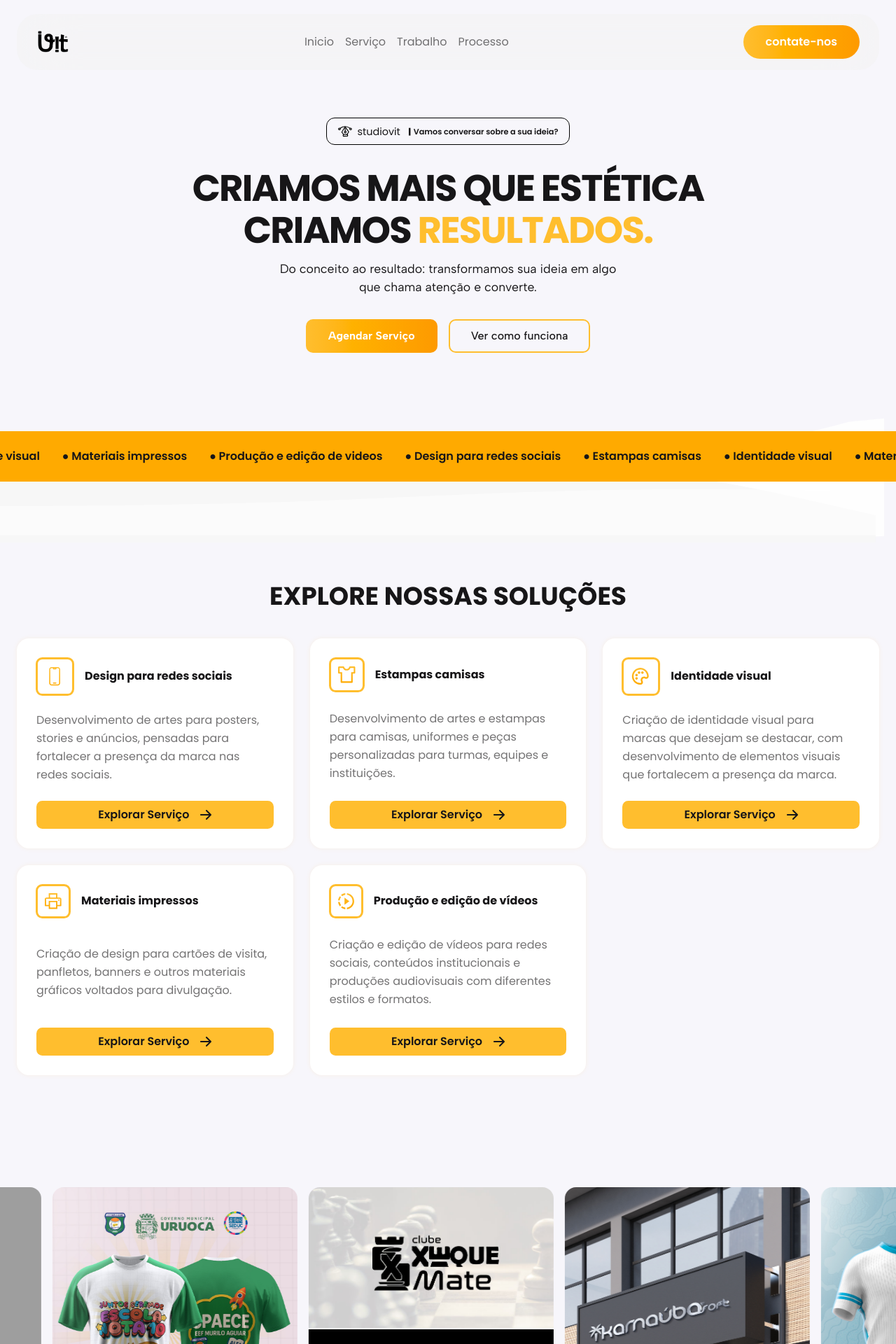
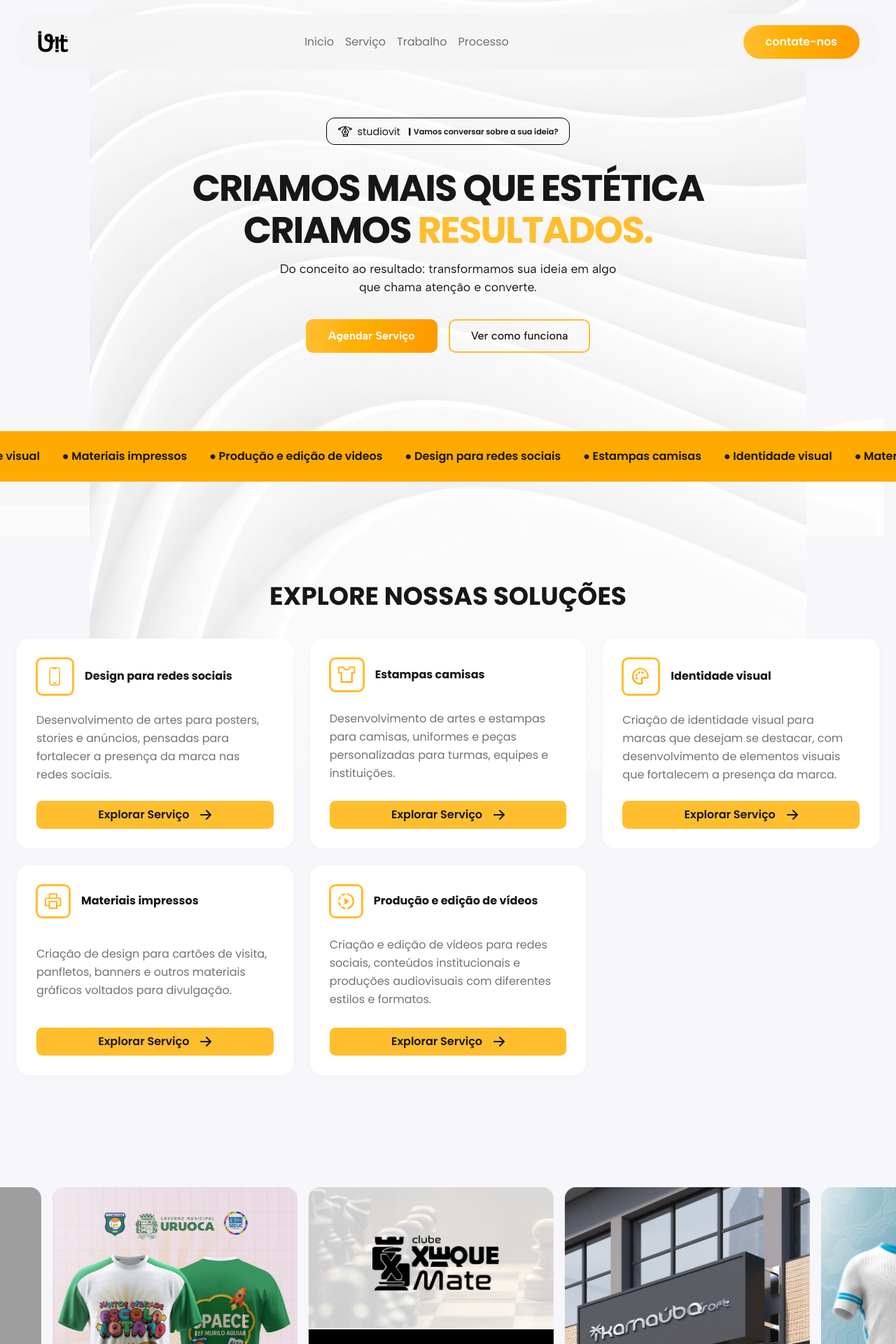
Before and after one commit to felipinx7/studiovit, a React (Vite) app: page / in a window 1280 px wide. Shown: the top 1920 px of the page at 70% size. Built offline with nearby package versions, Linux system fonts and the light colour scheme; grey boxes are pictures that could not be loaded.

Commit message:
feat: mudanças de responsividade e correção do layout

```diff
--- a/src/assets/image/index.ts
+++ b/src/assets/image/index.ts
@@ -12,6 +12,7 @@ import foto08 from './foto08.jpg'
 import foto09 from './foto09.jpg'
 import foto10 from './foto-meninos.png'
 import foto11 from './foto-mirim.png'
+import fundoOnda from "./ondas-imagem.png"
 
 export {
   logoVit,
@@ -28,4 +29,5 @@ export {
   foto09,
   foto10,
   foto11,
+  fundoOnda
 }
--- a/src/pages/sections/secao-explorar.tsx
+++ b/src/pages/sections/secao-explorar.tsx
@@ -3,8 +3,8 @@ import { textoCardSolucao } from '../../constants/texto-card-solucao'
 
 export function SecaoExplorar() {
   return (
-    <section id='servico' className="flex w-full items-start justify-center px-5 py-36 md:px-6 max-md:py-10">
-      <div className="flex w-full max-w-[1280px] flex-col items-center justify-between gap-10">
+    <section id='servico' z-10 className="flex w-full relativej items-start justify-center px-5 py-36 md:px-6 max-md:py-10">
+      <div className="flex w-full max-w-[1280px] z-10 flex-col items-center justify-between gap-10">
         {/* Conatiner de texto */}
         <div data-aos="fade-right" className="flex w-full justify-center max-md:pt-12 text-center text-4xl font-bold">
           <h1>EXPLORE NOSSAS SOLUÇÕES</h1>
--- a/src/pages/sections/secao-inicio.tsx
+++ b/src/pages/sections/secao-inicio.tsx
@@ -1,5 +1,4 @@
-import { ondas } from '../../assets/image'
-import { LinhaServicos } from '../../components/layout/linha-servicos'
+import { fundoOnda, ondas } from '../../assets/image'
 import { CardApresentacao } from '../../components/ui/card-apresentacao'
 
 export function SecaoInicio() {
@@ -49,6 +48,7 @@ export function SecaoInicio() {
         alt=""
       />
 
+      <img src={fundoOnda} className="absolute z-0" alt="" />
     </section>
   )
 }
--- a/src/pages/studiovit.tsx
+++ b/src/pages/studiovit.tsx
@@ -34,7 +34,7 @@ export function StudioVit() {
       </div>
 
       {/* Seções da site  */}
-      <div className="w-full">
+      <div className="w-full overflow-hidden">
         <SecaoInicio />
       </div>
       <div className="bottom-0 z-10 w-full">
```
Also changed, not shown: src/assets/image/ondas-imagem.png (added).
